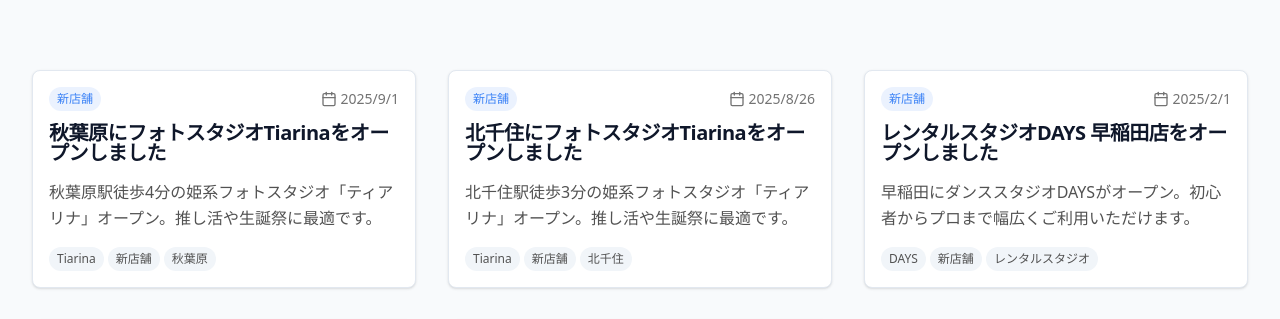
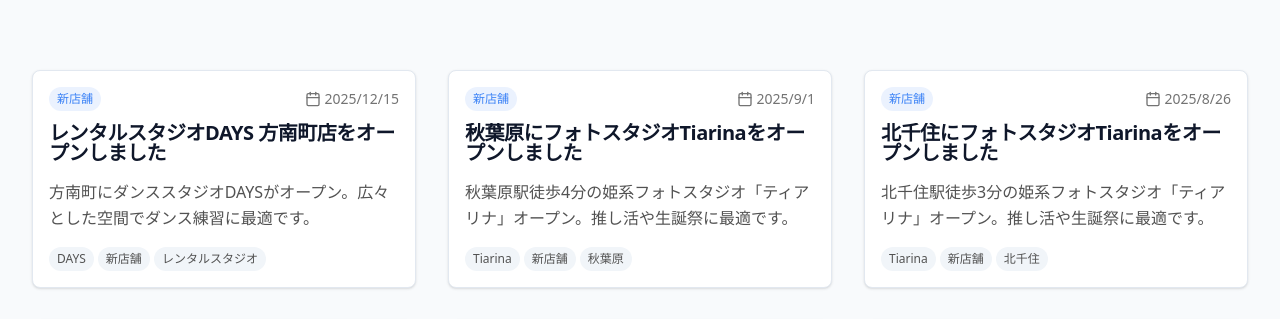
Before and after one commit to Kikurin2525/osara-rock-official, a Next.js app: page /news in a window 1280 px wide. Shown: the part 372-691 px from the top of the page. Built offline with nearby package versions, Linux system fonts and the light colour scheme.

Commit message:
Add news item for DAYS Honancho opening

```diff
--- a/src/data/news.ts
+++ b/src/data/news.ts
@@ -12,6 +12,50 @@
 }
 
 export const newsItems: NewsItem[] = [
+  {
+    id: '006',
+    title: 'レンタルスタジオDAYS 方南町店をオープンしました',
+    slug: 'days-honancho-opening',
+    publishDate: '2025-12-15',
+    category: '新店舗',
+    summary: '方南町にダンススタジオDAYSがオープン。広々とした空間でダンス練習に最適です。',
+    content: `
+# レンタルスタジオDAYS 方南町店 グランドオープン
+
+この度、株式会社オサラロックは2025年12月15日、東京都杉並区方南町にレンタルスタジオDAYS方南町店をグランドオープンいたしました。
+
+## 店舗概要
+
+**所在地**: 東京都杉並区方南
+**最寄駅**: 丸ノ内線 方南町駅より徒歩圏内
+**営業時間**: 06:00〜24:00
+**定休日**: 年中無休
+
+## 設備・サービス
+
+- **ダンスに最適な環境**: 衝撃を吸収する床材と大型鏡を完備
+- **音響設備**: Bluetooth対応のスピーカーシステム
+- **高速Wi-Fi**: 動画配信やオンラインレッスンにも対応
+- **リーズナブルな価格**: 定期利用や長時間利用でお得に
+
+## DAYSブランドの特徴
+
+「今日も、明日も、ここちよく。」をコンセプトに、誰もが使いやすく、居心地の良いスタジオ空間を提供します。個人練習からサークル活動、教室開講まで幅広くご利用いただけます。
+
+## オープン記念キャンペーン
+
+オープンを記念して、期間限定の特別プランをご用意しております。詳細は公式サイトをご確認ください。
+
+皆様のご利用を心よりお待ちしております。
+
+**公式サイト**: [DAYS方南町店](https://days-honancho.com/)
+
+*お問い合わせ・ご予約は公式サイトまたは当社お問い合わせフォームにて承ります。*
+    `,
+    image: '/images/news/days-honancho-opening.jpg',
+    isPublished: true,
+    tags: ['DAYS', '新店舗', 'レンタルスタジオ', '方南町', 'ダンス'],
+  },
   {
     id: '005',
     title: '秋葉原にフォトスタジオTiarinaをオープンしました',
```
